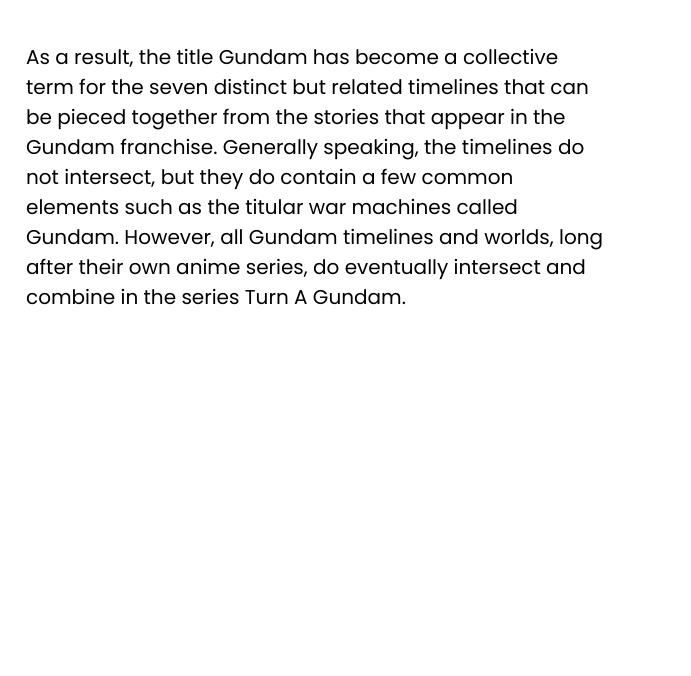
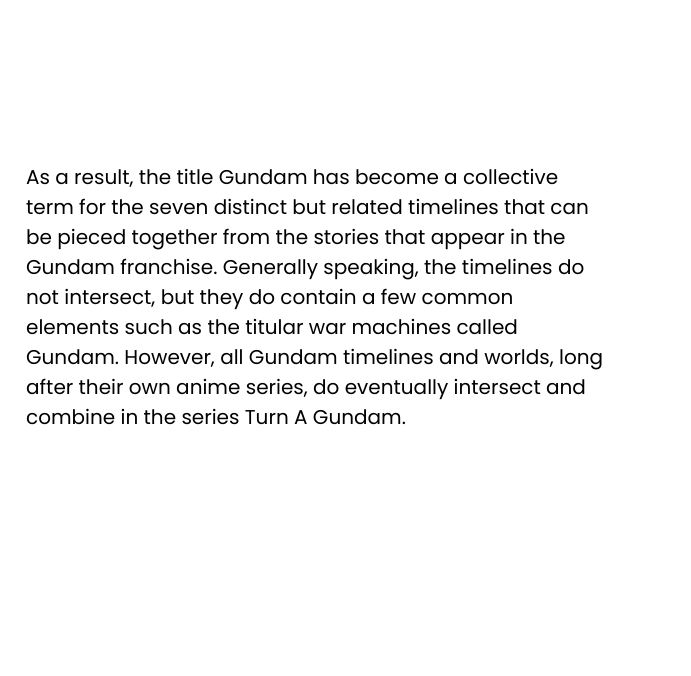
Before and after one commit to yogurt0505/WMM-Website, a plain HTML site: page background-story.html in a window 1280 px wide. Shown: the part 1648-2324 px from the top of the page, 589-1280 px from the left. Drawn offline with Linux system fonts and the light colour scheme.

Commit message:
BackgroundStory0.2

```diff
--- a/background-story.html
+++ b/background-story.html
@@ -121,7 +121,7 @@
       <div class="container" style="display:flex; padding-bottom: 60px; padding-top: 60px;">
 
         <img src="/assets/img/rx78_gundam_hg.png" alt="" width="500px" height="600px">
-        <p style="margin-left: 30px; font-size: 20px;">
+        <p style="margin-left: 30px; margin-top:120px; font-size: 20px;">
           As a result, the title Gundam has become a collective term for the seven distinct but related timelines that can be pieced together from the stories that appear in the Gundam franchise. Generally speaking, the timelines do not intersect, but they do contain a few common elements such as the titular war machines called Gundam. However, all Gundam timelines and worlds, long after their own anime series, do eventually intersect and combine in the series Turn A Gundam.
 
         </p>
```
